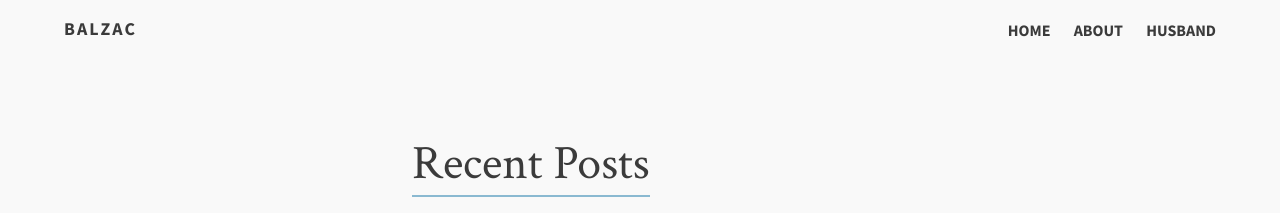
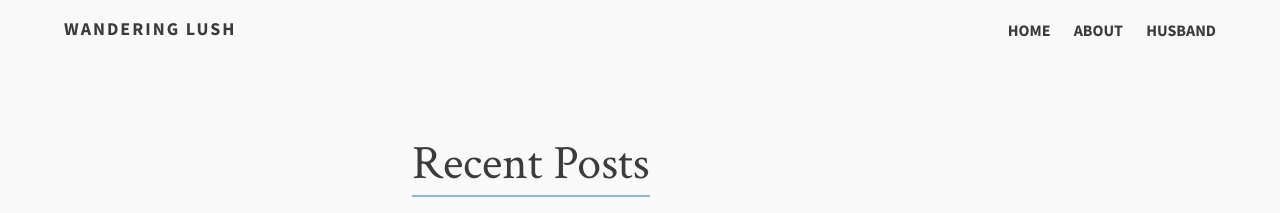
Before and after one commit to NicoleAbuhakmeh/blog, a Jekyll site: the page built from index.md, in a window 1280 px wide. Shown: the top 213 px of the page. Built offline with Jekyll 4.4.1, drawn with Linux system fonts in a browser that asks for light colours.

Commit message:
update config

```diff
--- a/_config.yml
+++ b/_config.yml
@@ -1,6 +1,6 @@
-title:            Balzac
-tagline:          A beautiful theme.
-description:      Describe your website.
+title:            Wandering Lush
+tagline:          Wanderlust + Beer
+description:      Travel Beer Journal
 canonical: https://nicoleabuhakmeh.github.io/
 url: https://nicoleabuhakmeh.github.io/
 
@@ -8,7 +8,7 @@ url: https://nicoleabuhakmeh.github.io/
 owner:
   name:           Nicole Abuhakmeh
   avatar:         avatar.png
-  bio:            "Aesthete & Athlete"
+  bio:            "Beer enthusiast"
   email:          nicoleabuhakmeh@gmail.com
   twitter:        nicoleabuhakmeh
   github:         nicoleabuhakmeh
```
